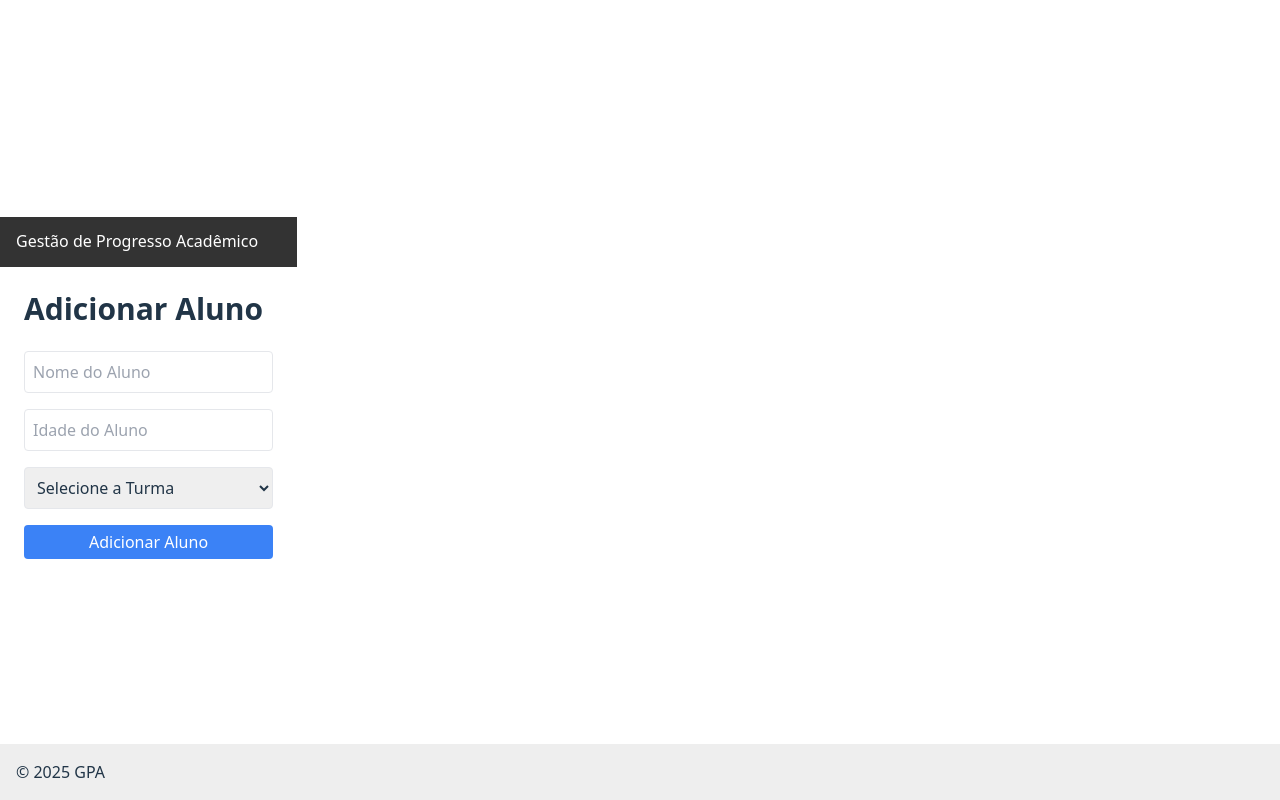
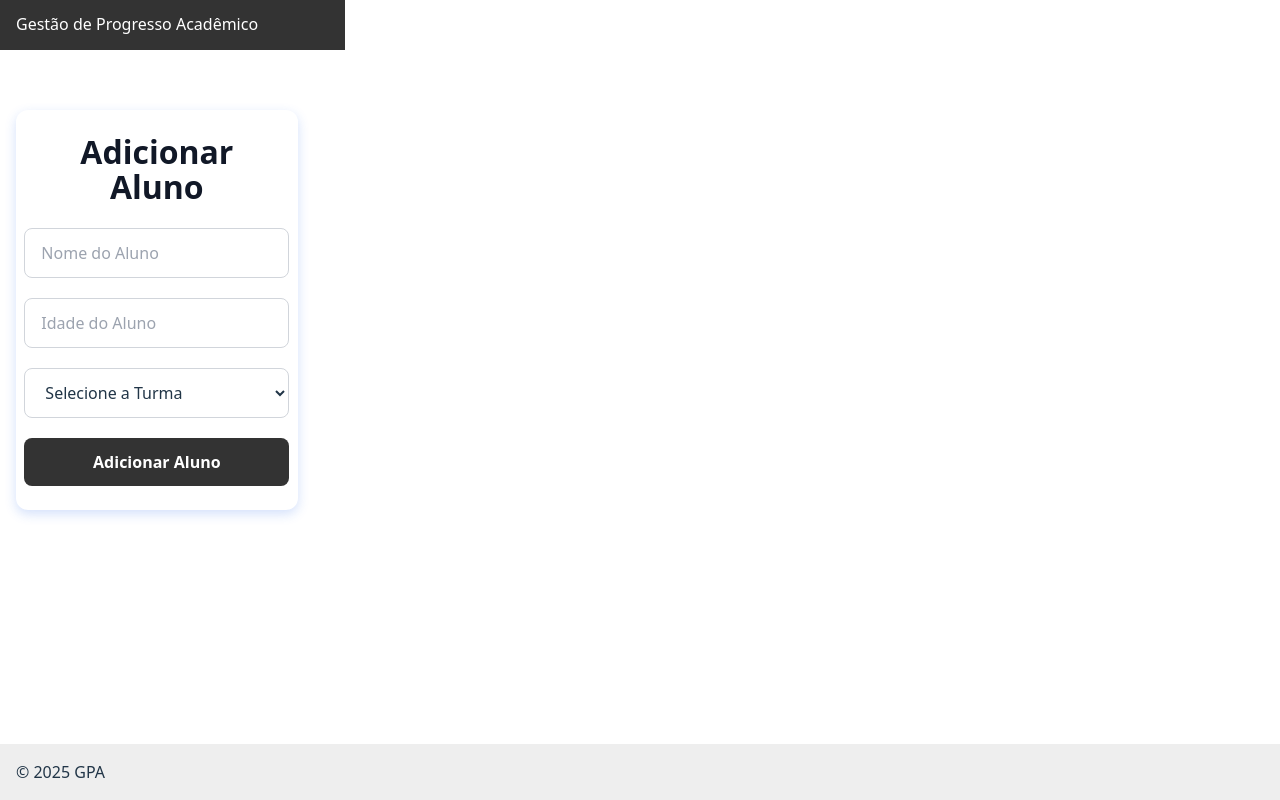
Before and after one commit to lu-fragoso/GPA, a React (Vite) app in the folder Frontend/GPA/: page /admin/add-aluno in a window 1280 px wide. Built offline with nearby package versions, Linux system fonts and the light colour scheme; the HTML template or start-up script is replaced by a standard one.

Commit message:
feat: refatorar a página de adicionar aluno com novo layout e melhorias na validação de campos

```diff
--- a/Frontend/GPA/src/pages/AddAlunoPage.jsx
+++ b/Frontend/GPA/src/pages/AddAlunoPage.jsx
@@ -4,84 +4,184 @@ import Header from "../components/Header";
 import Footer from "../components/Footer";
 import materias from "../data/materias.json";
 
+const styles = {
+  container: {
+    display: "flex",
+    flexDirection: "column",
+    minHeight: "100vh",
+  },
+  content: {
+    flex: 1,
+    maxWidth: 480,
+    margin: "40px auto",
+    padding: "0 16px",
+    display: "flex",
+    flexDirection: "column",
+  },
+  title: {
+    fontSize: 32,
+    fontWeight: "700",
+    marginBottom: 24,
+    color: "#111827",
+    textAlign: "center",
+  },
+  form: {
+    display: "flex",
+    flexDirection: "column",
+    gap: 20,
+  },
+  input: {
+    padding: "12px 16px",
+    fontSize: 16,
+    borderRadius: 8,
+    border: "1.5px solid #d1d5db",
+    outline: "none",
+    transition: "border-color 0.3s, box-shadow 0.3s",
+  },
+  inputFocus: {
+    borderColor: "#2563eb",
+    boxShadow: "0 0 6px rgba(37, 99, 235, 0.5)",
+  },
+  select: {
+    padding: "12px 16px",
+    fontSize: 16,
+    borderRadius: 8,
+    border: "1.5px solid #d1d5db",
+    outline: "none",
+    transition: "border-color 0.3s, box-shadow 0.3s",
+    backgroundColor: "#fff",
+  },
+  button: {
+    backgroundColor: "#333",
+    color: "white",
+    fontWeight: "700",
+    fontSize: 16,
+    padding: "12px 0",
+    borderRadius: 8,
+    border: "none",
+    cursor: "pointer",
+    transition: "background-color 0.3s",
+  },
+  buttonHover: {
+    backgroundColor: "#1e40af",
+  },
+  errorMessage: {
+    color: "#b91c1c",
+    fontWeight: "600",
+    marginBottom: 8,
+    textAlign: "center",
+  },
+  formContainer: {
+  border: "2px ",  // borda azul sólida
+  borderRadius: 12,
+  padding: 24,
+  marginTop: 20,
+  boxShadow: "0 4px 12px rgba(37, 99, 235, 0.2)", // sombra leve
+  backgroundColor: "#ffffff",
+  display: "flex",
+  flexDirection: "column",
+  alignItems: "center",
+  justifyContent: "center",
+  maxWidth: 600,   // largura máxima maior
+  width: "90%",    // largura relativa à tela, até o maxWidth
+},
+};
 
 export default function AddAlunoPage() {
-
   const [studentName, setStudentName] = useState("");
   const [studentsAge, setStudentsAge] = useState("");
   const [studentsClass, setStudentsClass] = useState("");
- const [classes, setClasses] = useState([]); // estado para armazenar as turmas
+  const [classes, setClasses] = useState([]);
+  const [focusedInput, setFocusedInput] = useState(null);
+  const [hoverButton, setHoverButton] = useState(false);
   const navigate = useNavigate();
 
   useEffect(() => {
-    handlegetData();
+    setClasses(materias);
   }, []);
 
-  const handlegetData = () => {
-    setClasses(materias);
-  }
-
   const handleAddStudent = () => {
-    // Aqui futuramente você insere no banco Cassandra via API
     if (studentName.trim() === "") {
       alert("Nome do aluno não pode estar vazio!");
+      return;
     }
     if (studentsAge === "") {
       alert("Idade do aluno não pode estar vazia!");
       return;
     }
-
     if (studentsClass === "") {
       alert("Selecione uma turma!");
       return;
     }
-    console.log("Novo aluno:", { studentName, studentPassword });
+    console.log("Novo aluno:", { studentName, studentsAge, studentsClass });
 
     // Após cadastrar, volta para AdminPage
     navigate("/admin");
   };
 
   return (
+     <div style={styles.container}>
+      <Header />
+      <main style={styles.content}>
 
-    <div>
-        <Header />
-        <div className="p-6">
-            <h1 className="text-3xl font-bold mb-6">Adicionar Aluno</h1>
-            <div className="flex flex-col gap-4">
+        <div style={styles.formContainer}>
+        <h1 style={styles.title}>Adicionar Aluno</h1>
+          <div style={styles.form}>
             <input
               type="text"
               placeholder="Nome do Aluno"
               value={studentName}
               onChange={(e) => setStudentName(e.target.value)}
-                className="border rounded p-2"
+              style={{
+                ...styles.input,
+                ...(focusedInput === "name" ? styles.inputFocus : {}),
+              }}
+              onFocus={() => setFocusedInput("name")}
+              onBlur={() => setFocusedInput(null)}
             />
+
             <input
               type="number"
               placeholder="Idade do Aluno"
               value={studentsAge}
               onChange={(e) => setStudentsAge(e.target.value)}
-                className="border rounded p-2"
+              style={{
+                ...styles.input,
+                ...(focusedInput === "age" ? styles.inputFocus : {}),
+              }}
+              onFocus={() => setFocusedInput("age")}
+              onBlur={() => setFocusedInput(null)}
             />
+
             <select
               value={studentsClass}
               onChange={(e) => setStudentsClass(e.target.value)}
-            className="border rounded p-2"
+              style={{
+                ...styles.select,
+                ...(focusedInput === "class" ? styles.inputFocus : {}),
+              }}
+              onFocus={() => setFocusedInput("class")}
+              onBlur={() => setFocusedInput(null)}
             >
               <option value="">Selecione a Turma</option>
               {classes.map((turma) => (
                 <option key={turma.id} value={turma.nome}>
-                {turma.name}
+                  {turma.nome}
                 </option>
               ))}
             </select>
+
             <button
               onClick={handleAddStudent}
-                className="bg-blue-500 text-white px-3 py-1 rounded"
+              style={hoverButton ? { ...styles.button, ...styles.buttonHover } : styles.button}
+              onMouseEnter={() => setHoverButton(true)}
+              onMouseLeave={() => setHoverButton(false)}
             >
               Adicionar Aluno
             </button>
           </div>
         </div>
+      </main>
       <Footer />
     </div>
   );
```
Lines whose indentation alone changed are shown as unchanged.
